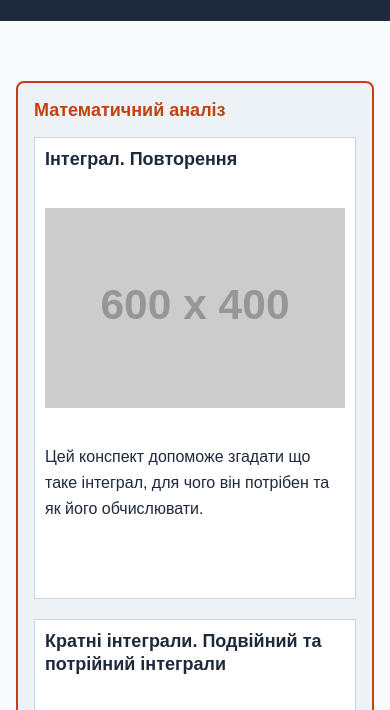
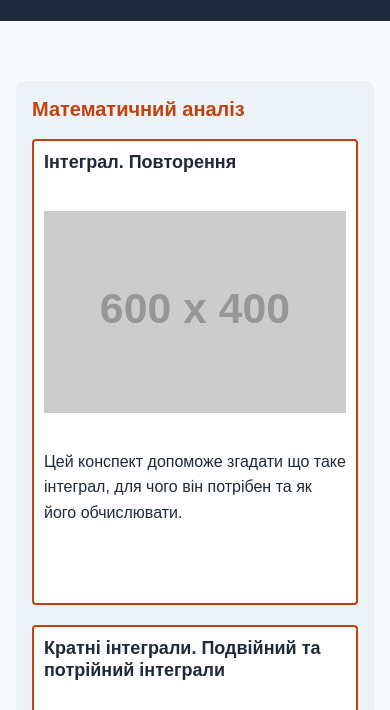
Before and after one commit to Illya-1/study-notes-organizer, a plain HTML site: page index.html in a window 390 px wide. Shown: the part 100-810 px from the top of the page. Drawn offline with Linux system fonts and the light colour scheme; placeholder pictures from the web are drawn by us.

Commit message:
Fix mobile h2 font size and apply subject accent colors to note cards

```diff
--- a/css/style.css
+++ b/css/style.css
@@ -29,7 +29,7 @@
     --font-size-sm: 0.875rem;
     --font-size-base: 1rem;
     --font-size-h3: 1.125rem;
-    --font-size-h2: 1.125rem;
+    --font-size-h2: 1.25rem;
     --font-size-h2-desktop: 1.375rem;
     --font-size-h1: 1.75rem;
     --font-size-h1-desktop: 2rem;
@@ -180,16 +180,8 @@ header nav a[href="#web-dev"]::before {
     border-radius: 8px;
 }
 
-#calculus{
-    border: 2px solid var(--subject-calculus);
-}
-
 #calculus h2{
     color: var(--subject-calculus);
-}
-
-#web-dev{
-    border: 2px solid var(--subject-web-dev);
 }
 
 #web-dev h2{
@@ -211,11 +203,19 @@ header nav a[href="#web-dev"]::before {
     padding: 10px;
 
     background-color: var(--color-bg-card);
-    border: 1px solid var(--color-border-card);
+    border-radius: 4px;
 
     display: grid;
     grid-row: span 3;
     grid-template-rows: subgrid;
+}
+
+#calculus .card{
+    border: 2px solid var(--subject-calculus);
+}
+
+#web-dev .card{
+    border: 2px solid var(--subject-web-dev);
 }
 
 aside {
```
